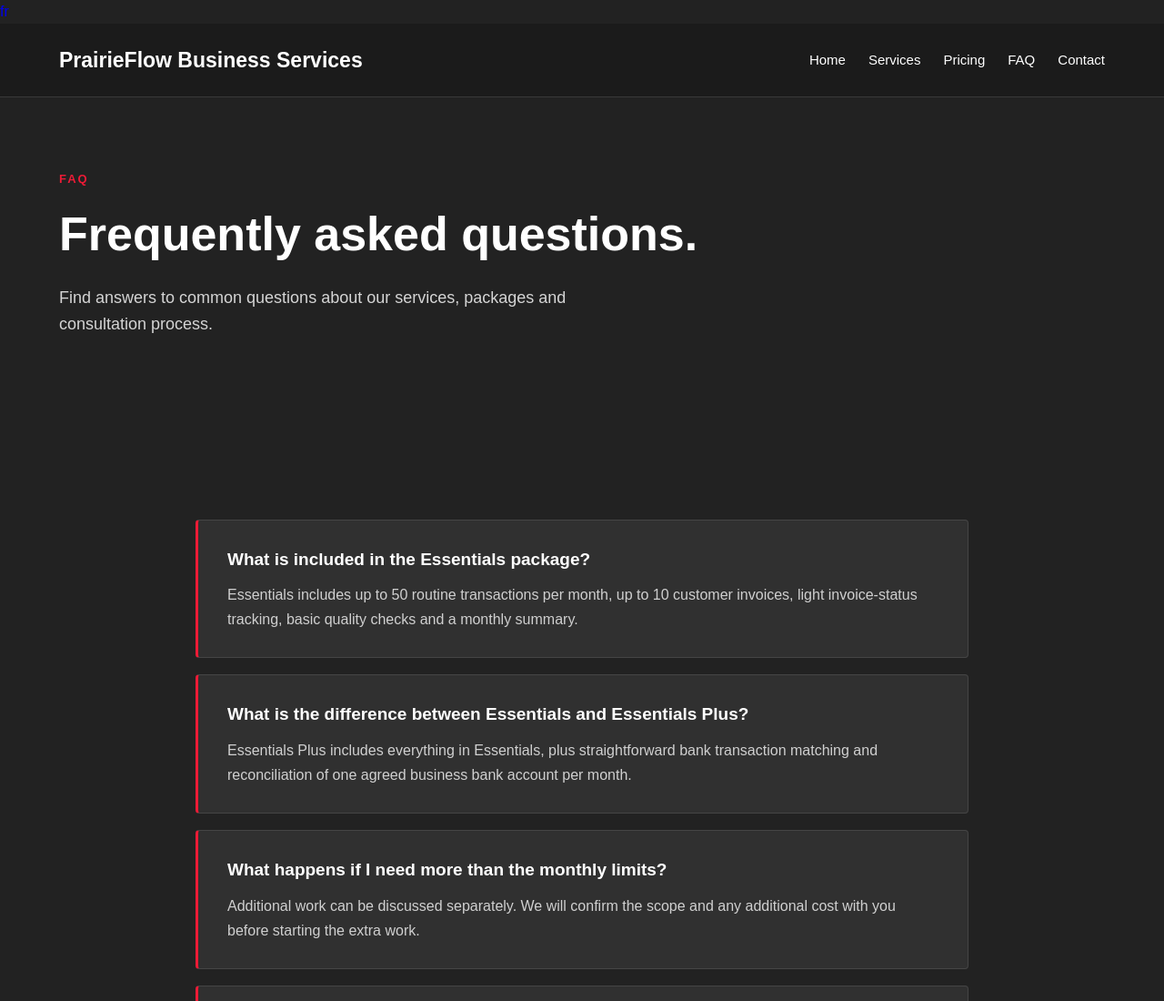
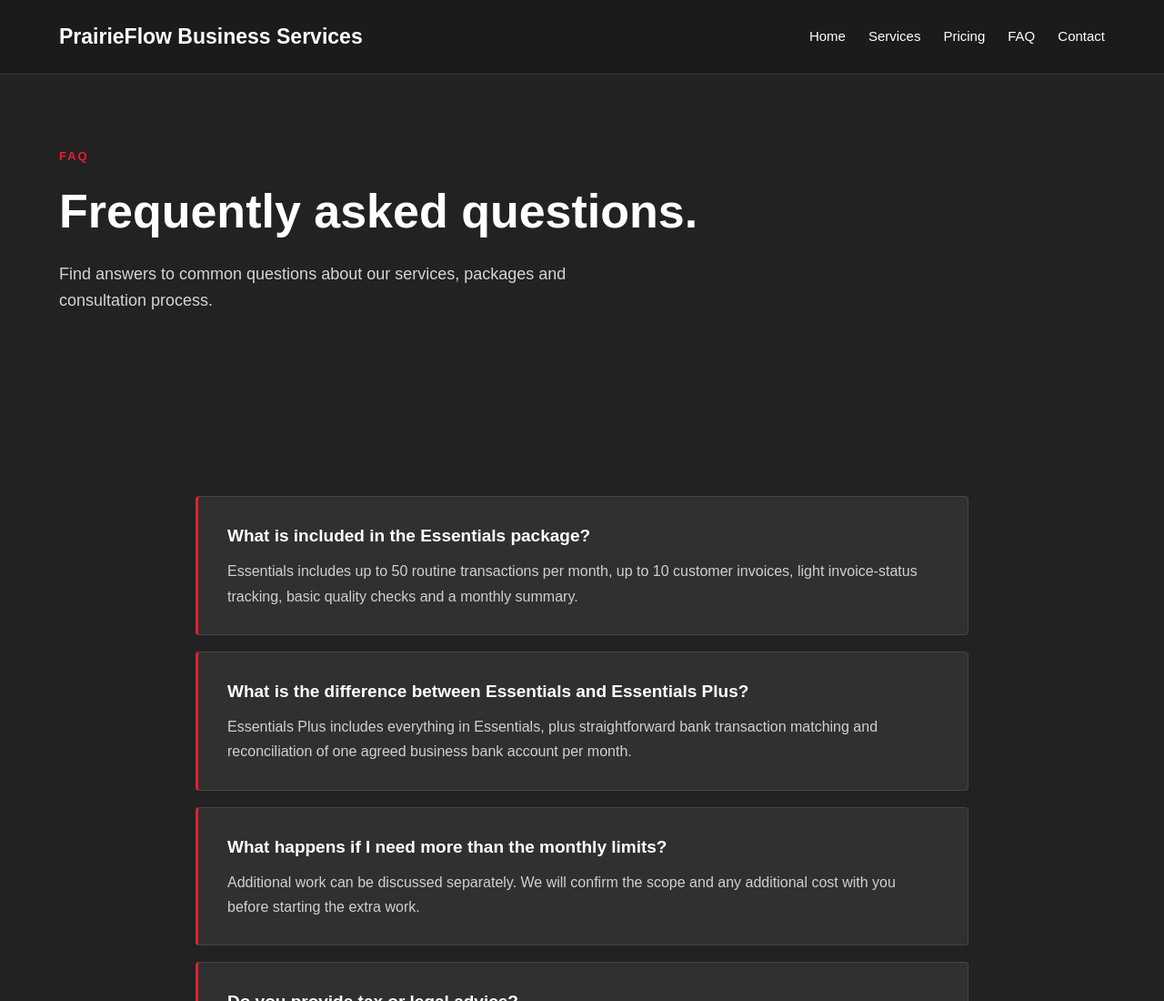
Before and after one commit to victoriadolmatova9-glitch/BusinessWebsite, a plain HTML site: page faq.html in a window 1280 px wide. Shown: the top 1100 px of the page at 91% size. Drawn offline with Linux system fonts and the light colour scheme.

Commit message:
Update faq.html

```diff
--- a/faq.html
+++ b/faq.html
@@ -1,6 +1,6 @@
 <!DOCTYPE html>
 <html lang="en">
-<a href="fr/faq.html">fr</a>
+
 <head>
     <meta charset="UTF-8">
     <meta name="viewport" content="width=device-width, initial-scale=1.0">
```
